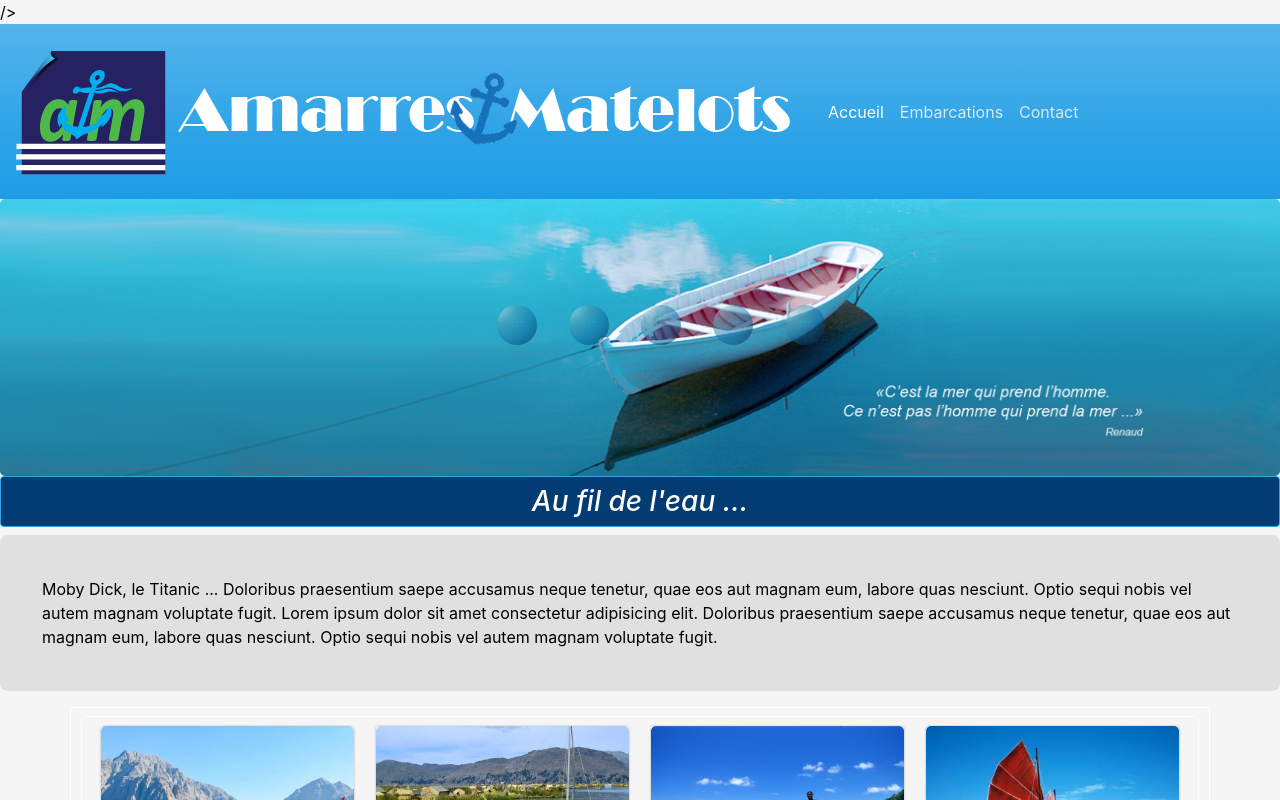
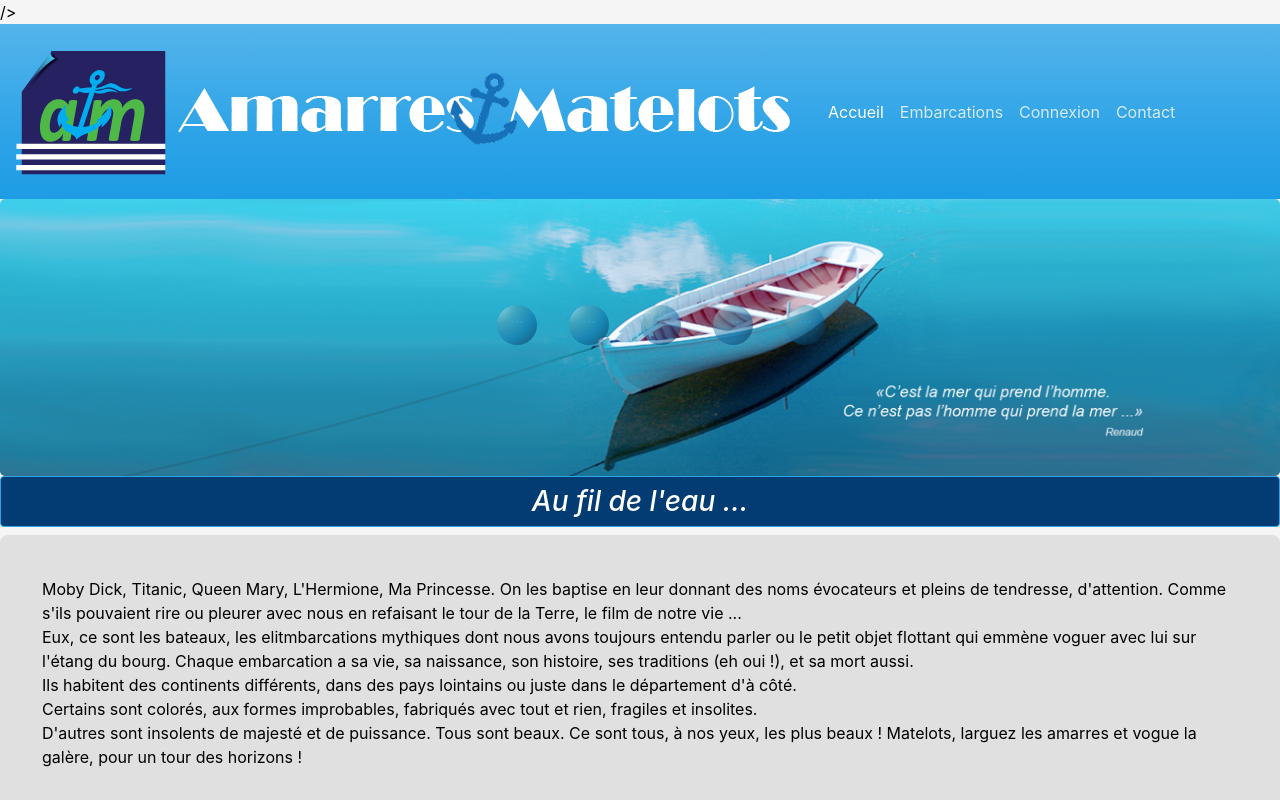
Before and after one commit to 80-N/boatsoftheworld, a React (Create React App) app in the folder boatsoftheworld/: page / in a window 1280 px wide. Shown: the top 800 px of the page. Built offline with nearby package versions, Linux system fonts and the light colour scheme.

Commit message:
Updating app OK

```diff
--- a/boatsoftheworld/src/App.css
+++ b/boatsoftheworld/src/App.css
@@ -109,7 +109,7 @@ body {
     transition: 0.3s;
     margin-bottom: 1rem;
     padding-bottom: 0.5rem;
-    height: 710px;
+    height: 510px;
   }
 
   .card:hover {
--- a/boatsoftheworld/src/components/UI/NavBar/NavBar.js
+++ b/boatsoftheworld/src/components/UI/NavBar/NavBar.js
@@ -25,6 +25,9 @@ const navbar = (props) => (
                         <NavLink to="/bateaux" exact className="nav-link">Embarcations</NavLink>
                     </li>
                     <li className="nav-item">
+                        <NavLink to="/bateaux" exact className="nav-link">Connexion</NavLink>
+                    </li>
+                    <li className="nav-item">
                         <NavLink to="/contact" exact className="nav-link">Contact</NavLink>
                     </li>
 
--- a/boatsoftheworld/src/containers/Site/Accueil/Accueil.js
+++ b/boatsoftheworld/src/containers/Site/Accueil/Accueil.js
@@ -31,14 +31,16 @@ class Accueil extends Component {
                 <TitreH3><i>Au fil de l'eau ...</i></TitreH3>
                 <div className="bandanim">
                 </div>
-                    <div className="apropos">Moby Dick, le Titanic ...
-                        Doloribus praesentium saepe accusamus neque tenetur,
-                        quae eos aut magnam eum, labore quas nesciunt.
-                        Optio sequi nobis vel autem magnam voluptate fugit.
-                        Lorem ipsum dolor sit amet consectetur adipisicing elit.
-                        Doloribus praesentium saepe accusamus neque tenetur,
-                        quae eos aut magnam eum, labore quas nesciunt.
-                        Optio sequi nobis vel autem magnam voluptate fugit.
+                    <div className="apropos">Moby Dick, Titanic, Queen Mary, L'Hermione, Ma Princesse. On les baptise en leur
+                    donnant des noms évocateurs et pleins de tendresse, d'attention. Comme s'ils pouvaient rire ou pleurer
+                    avec nous en refaisant le tour de la Terre, le film de notre vie ... <br/>
+                        Eux, ce sont les bateaux, les elitmbarcations mythiques dont nous avons toujours entendu parler ou
+                        le petit objet flottant qui emmène voguer avec lui sur l'étang du bourg. Chaque embarcation a sa vie,
+                        sa naissance, son histoire, ses traditions (eh oui !), et sa mort aussi. <br/>
+                        Ils habitent des continents différents, dans des pays lointains ou juste dans le département d'à côté. <br/>
+                        Certains sont colorés, aux formes improbables, fabriqués avec tout et rien, fragiles et insolites. <br/>
+                        D'autres sont insolents de majesté et de puissance. Tous sont beaux. Ce sont tous, à nos yeux, les plus beaux !
+                        Matelots, larguez les amarres et vogue la galère, pour un tour des horizons !
                     </div>
                 <div className="container">
                     <div className="row">
--- a/boatsoftheworld/src/containers/Site/Contact/Contact.js
+++ b/boatsoftheworld/src/containers/Site/Contact/Contact.js
@@ -5,7 +5,7 @@ import Formulaire from "./Formulaire/Formulaire";
 
 class Contact extends Component {
     componentDidMount = () => {
-        document.title = "Amarres & Matelots- Contact";
+        document.title = "Amarres & Matelots - Contact";
     }
 
     handleSendMail = (message) => {
```
Also changed, not shown: 1 other file (tests, documents, lock files or other folders).
